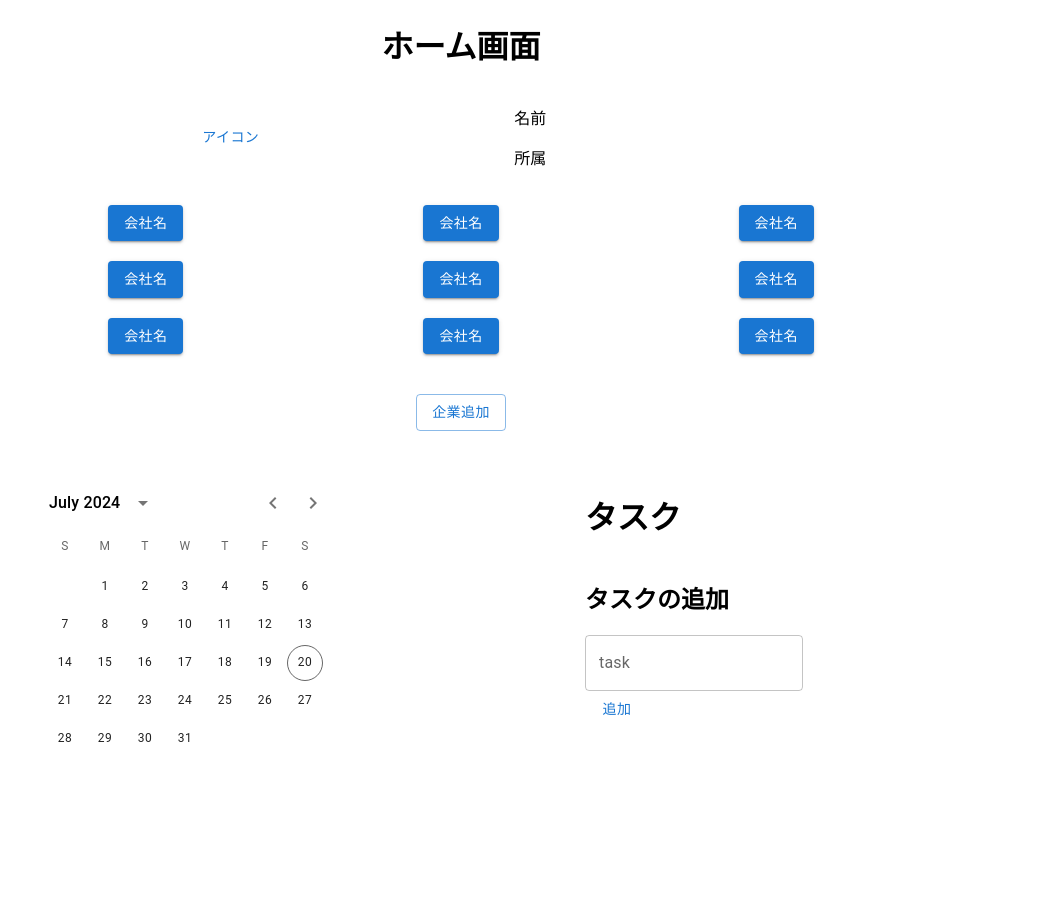
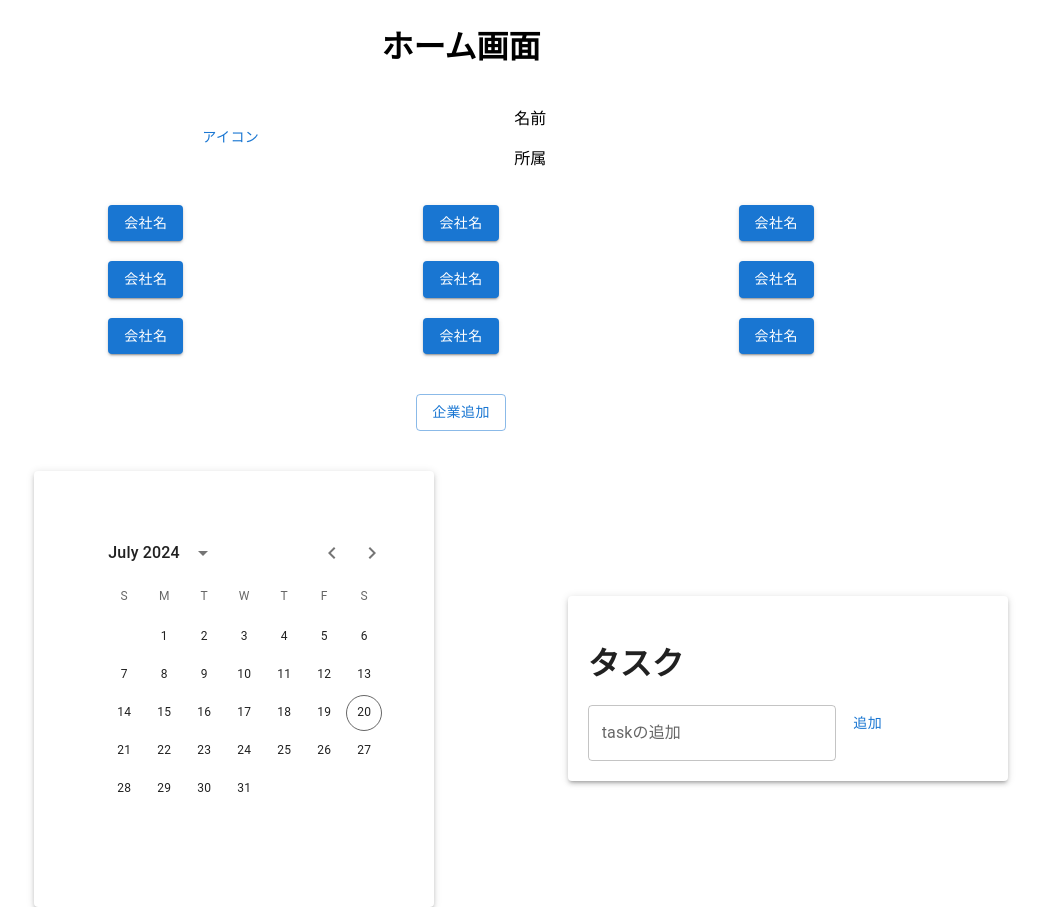
Before and after one commit to ryuryu5121/shu-saku, a React (Create React App) app in the folder frontend/: page / in a window 1280 px wide. Shown: the whole page, without its empty margins (179-1220 px from the left). Before the commit the page ends 807 px from the top, so only its background shows below. Built offline with nearby package versions, Linux system fonts and the light colour scheme.

Commit message:
Create erase button

```diff
--- a/frontend/src/components/Task.jsx
+++ b/frontend/src/components/Task.jsx
@@ -13,6 +13,12 @@ export const Task = () => {
         setTodoText(event.target.value);
     };
 
+    const onClickDelete = (index) => {
+        const deletedTodoList = [...todoList];
+        deletedTodoList.splice(index, 1);
+        setTodoList(deletedTodoList);
+      };
+
     const onClickAdd = () => {
         if (todoText === "") return;
         const newTodo = {
@@ -20,7 +26,6 @@ export const Task = () => {
           status: "作業中"
         }
         // DOMが更新される
-        // todoList.push(newTodo);
         const newTodoList = [...todoList, newTodo];
         // 新しいリストを状態として設定
         setTodoList(newTodoList);
@@ -30,24 +35,23 @@ export const Task = () => {
 
     return (
         <>
+            <h1>タスク</h1>
             <div>
-                <h1>タスク</h1>
                 <table>
                     <tbody id="todo-body">
                         {todoList.map((todo, index) => (
                         <tr>
                             <td>{todo.comment}</td>
-                            <td><BasicButton text = {message}/></td>
+                            <td><BasicButton text = {message} onClick = {() => onClickDelete(index)}/></td>
                         </tr>
                         ))}
                     </tbody>
                 </table>
             </div>
 
-            <h2>タスクの追加</h2>
             <div>
                 <TextField
-                    label = "task"
+                    label = "taskの追加"
                     variant = "outlined"
                     value = {todoText}
                     onChange = {onChangeTodoText}
--- a/frontend/src/pages/Home.tsx
+++ b/frontend/src/pages/Home.tsx
@@ -7,7 +7,7 @@ import { SyuCalendar } from "../components/SyuCalender";
 import Grid from '@mui/material/Grid';
 import Button from '@mui/material/Button';
 import { Task } from "../components/Task";
-// import { Try } from "../components/Try";
+import Paper from '@mui/material/Paper';
 
 export const Home = () => {
     const message1 = "アイコン"
@@ -61,15 +61,24 @@ export const Home = () => {
         </Grid>
         <br></br>
         <br></br>
-        <Grid container alignItems= "center" justifyContent = "center">
-            <Stack spacing={30} direction="row">
-            <SyuCalendar/>
-            <Grid item xs={3}>
-                <Task/>
+            <Grid container alignItems= "center" justifyContent = "center">
+                {/* <Stack spacing={30} direction="row"> */}
+                <Grid item xs={5}>
+                    <Paper elevation={3} style={{ padding: '50px', width: '300px' }}>
+                        <SyuCalendar />
+                        </Paper>
+                </Grid>
+                <Grid item xs={3}>
+                <Paper elevation={3} style={{ padding: '20px', width: '400px' }}>
+                        <Task />
+                    </Paper>
+                </Grid>
+                {/* </Stack> */}
             </Grid>
-            </Stack>
-        </Grid>
-        {/* <Try/> */}
     </div>
     );
   };
+
+
+//                     <Task/>
+//                 </Grid>
```
